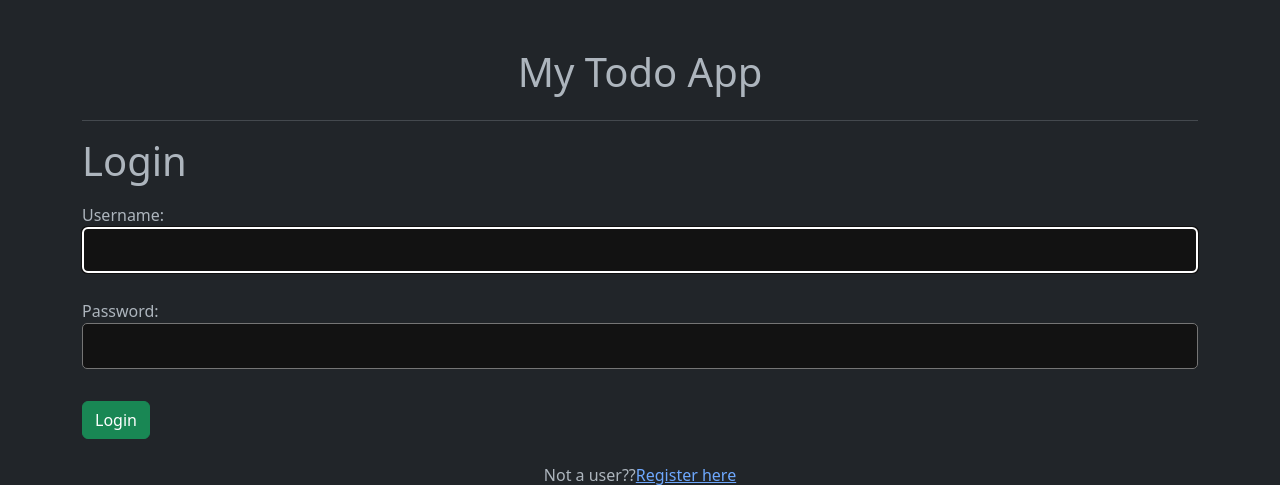
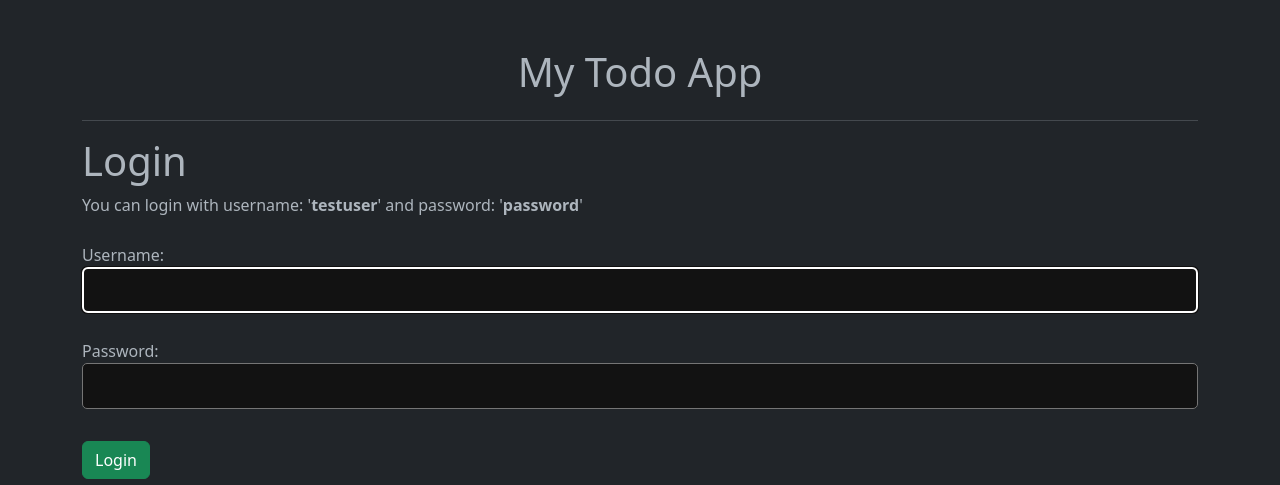
Before and after one commit to Pikku1998/Todo-App_Django, a Django app: page / in a window 1280 px wide. Shown: the top 485 px of the page. Run offline with Django 4.2, Linux system fonts and the light colour scheme.

Commit message:
Show testuser credentials for testing purposes.

```diff
--- a/todos_app/templates/login.html
+++ b/todos_app/templates/login.html
@@ -2,6 +2,7 @@
 {% block content %}
 
     <h1>Login</h1>
+    <p>You can login with username: '<strong>testuser</strong>' and password: '<strong>password</strong>'</p>
 
     <form method="POST">
         {% csrf_token %}
```
